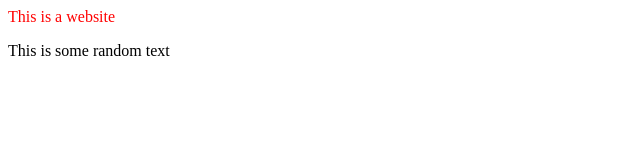
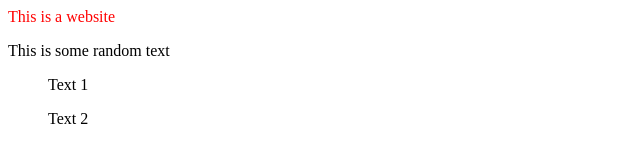
Before and after one commit to shveta18/shveta18.github.io, a plain HTML site: page index.html in a window 1280 px wide. Shown: the full height of the page, 0-640 px from the left. Drawn offline with Linux system fonts and the light colour scheme.

Commit message:
added list

```diff
--- a/index.html
+++ b/index.html
@@ -6,4 +6,6 @@
 <header>This is a website</header>
 <body>
     <p>This is some random text</p>
+    <ul>Text 1</ul>
+    <ul>Text 2</ul>
 </body>
```
